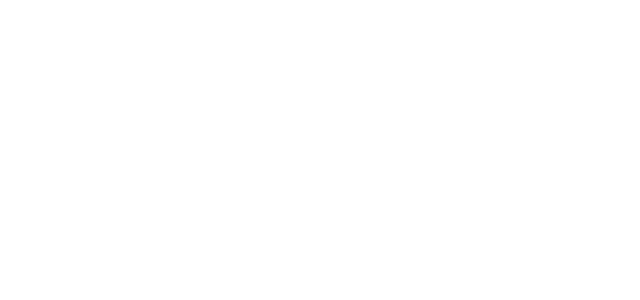
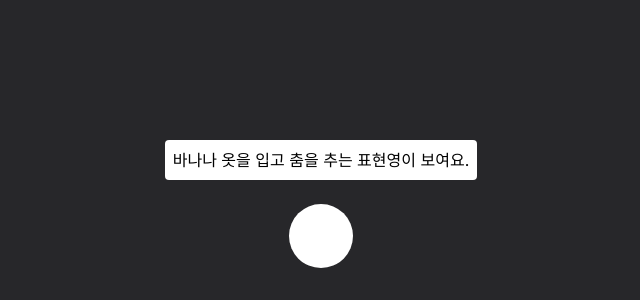
Before and after one commit to DY-MAKE/withme, a Next.js app in the folder apps/frontend/: page / in a window 1280 px wide. Shown: the part 500-800 px from the top of the page, without its empty margins (319-959 px from the left). Built offline with nearby package versions, Linux system fonts and the light colour scheme.

Commit message:
feat: add basic layout of camera page

```diff
--- a/apps/frontend/app/page.tsx
+++ b/apps/frontend/app/page.tsx
@@ -1,3 +1,28 @@
+import { CameraPreview } from '@/components/atoms/CameraPreview';
+import { Card } from '@/components/atoms/Card';
+import { CameraButton } from '@/components/molecules/CameraButton';
+import { cn } from '@/utils/cn';
+
 export default function Home() {
-  return <main></main>;
+  return (
+    <main>
+      <CameraPreview
+        className={cn(
+          'absolute -z-10 min-h-full min-w-full',
+          'bg-zinc-800',
+        )}
+      />
+      <div
+        className={cn(
+          'absolute bottom-0 w-full p-8',
+          'flex flex-col items-center gap-6',
+        )}
+      >
+        <Card className="min-w-64">
+          바나나 옷을 입고 춤을 추는 표현영이 보여요.
+        </Card>
+        <CameraButton />
+      </div>
+    </main>
+  );
 }
--- /dev/null
+++ b/apps/frontend/components/atoms/CameraPreview/index.tsx
@@ -0,0 +1,10 @@
+import { cn } from '@/utils/cn';
+
+type CameraPreviewProps = React.HTMLAttributes<HTMLVideoElement>;
+
+export const CameraPreview = ({
+  className,
+  ...args
+}: CameraPreviewProps) => {
+  return <video className={cn(className)} {...args} />;
+};
--- /dev/null
+++ b/apps/frontend/components/atoms/Card/index.tsx
@@ -0,0 +1,11 @@
+import { cn } from '@/utils/cn';
+
+type CardProps = React.HTMLAttributes<HTMLDivElement>;
+
+export const Card = ({ className, children }: CardProps) => {
+  return (
+    <div className={cn('rounded bg-white p-2', className)}>
+      {children}
+    </div>
+  );
+};
--- /dev/null
+++ b/apps/frontend/components/molecules/CameraButton/index.tsx
@@ -0,0 +1,15 @@
+import { cn } from '@/utils/cn';
+
+type CameraButtonProps = React.HTMLAttributes<HTMLButtonElement>;
+
+export const CameraButton = ({
+  className,
+  ...rest
+}: CameraButtonProps) => {
+  return (
+    <button
+      className={cn('h-16 w-16 rounded-full bg-white', className)}
+      {...rest}
+    />
+  );
+};
```
